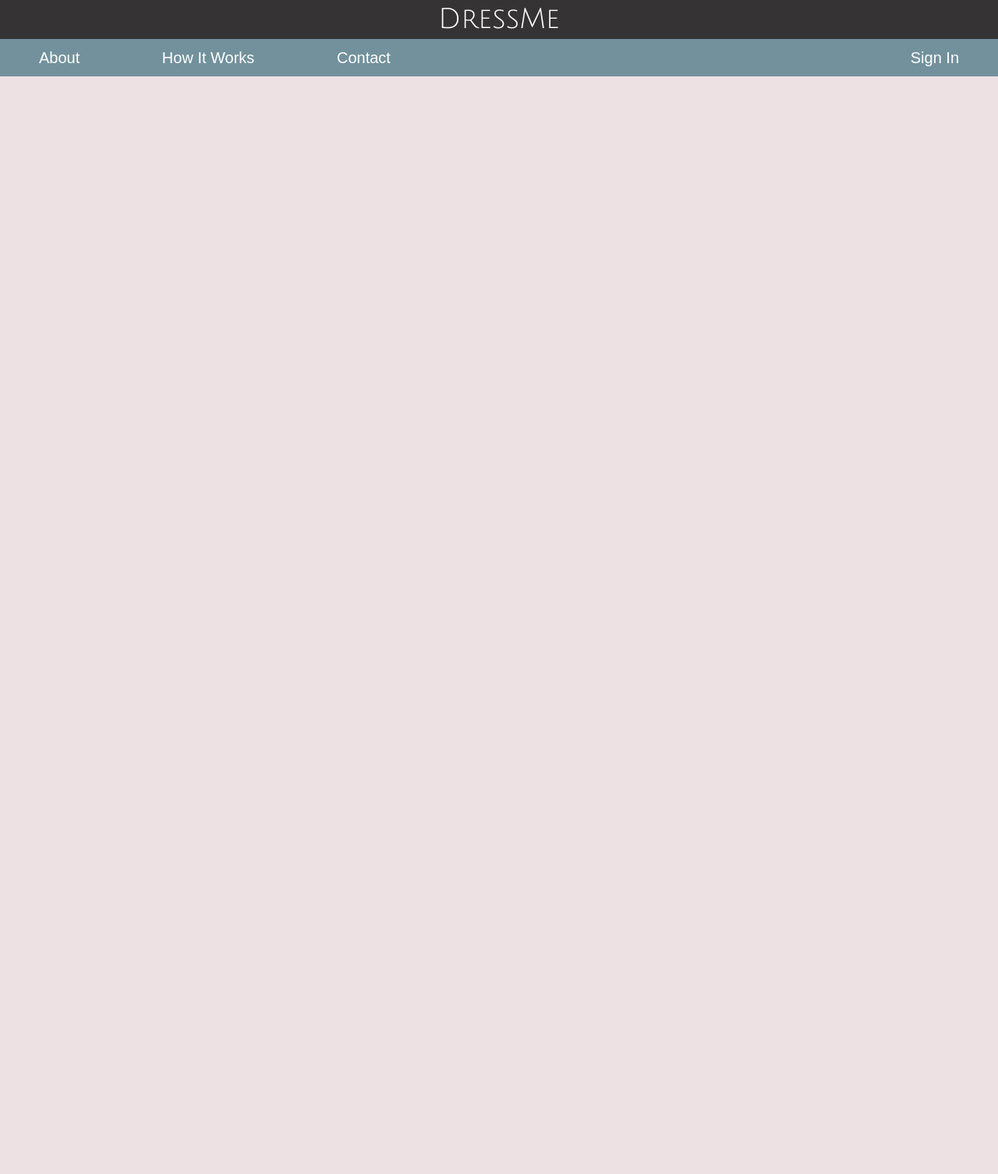
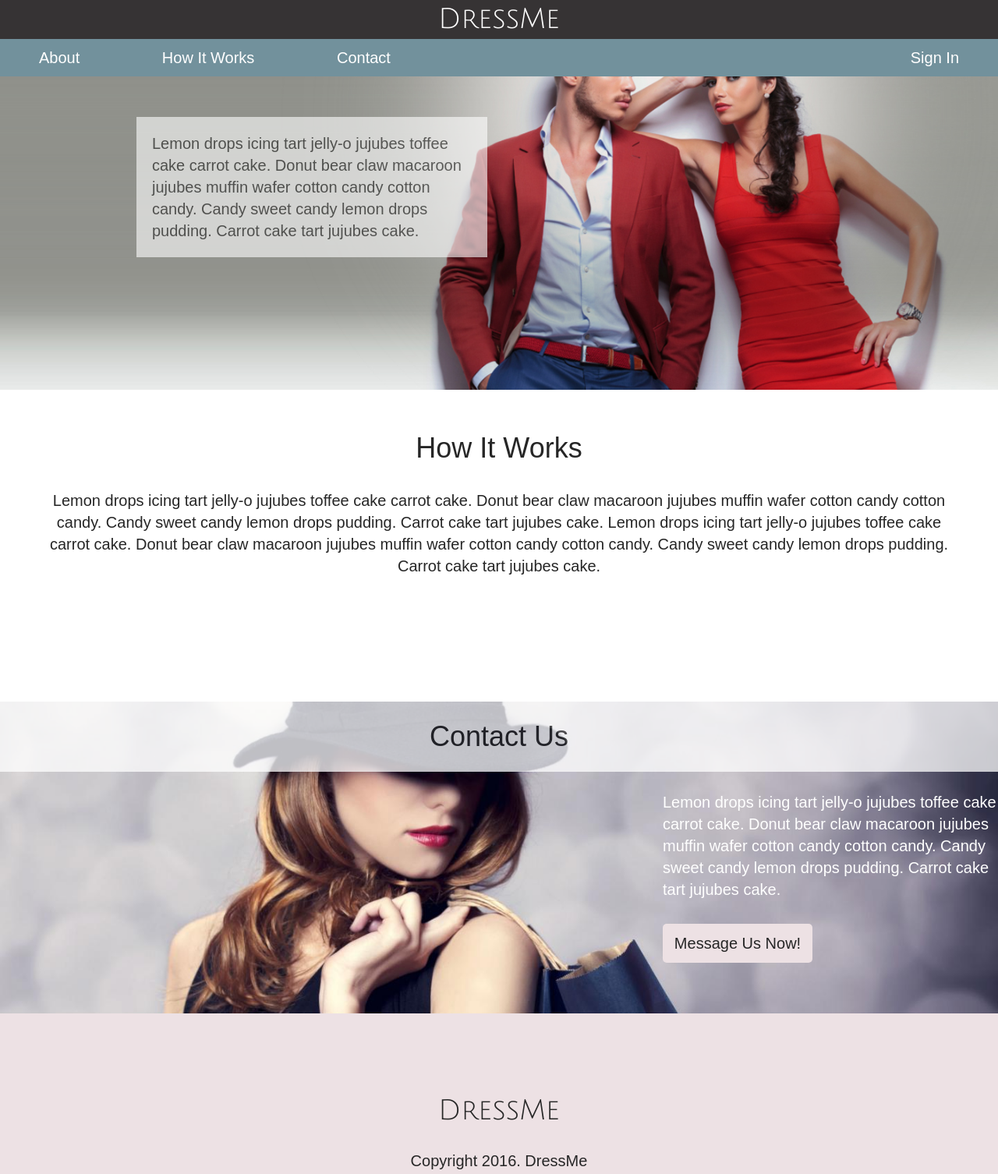
Before and after one commit to greenmrnv7/FEWD85_MelissaGreen, a plain HTML site: page Final Project_MGreen/DressMe/index.html in a window 1280 px wide. Shown: the whole page at 78% size. Before the commit the page ends 800 px from the top, so only its background shows below. Drawn offline with nearby package versions, Linux system fonts and the light colour scheme; a web font is replaced by a local one.

Commit message:
Final Project Updates

```diff
--- a/Final Project_MGreen/DressMe/CSS/style.css
+++ b/Final Project_MGreen/DressMe/CSS/style.css
@@ -54,7 +54,8 @@ body {
   background: #EDE1E4;
   width: 100%;
 }
-a {
+
+li a {
   text-decoration: none;
   color: white;
 }
@@ -74,6 +75,11 @@ a {
   overflow: hidden;
   margin: 0 auto;
   background: #72919C;
+}
+
+.nav-wrap {
+  position: fixed;
+  width: 100%;
 }
 
 .logo-style {
@@ -97,8 +103,101 @@ h1 {
 }
 
 .main-image {
+  height: 500px;
+  background: url(../Images/main_div_image.jpg) no-repeat top center #EDE1E4;
+  background-size: cover;
+  padding-top: 100px;
+}
+
+#main {
+  font-size: 20px;
+  background-color: #fff;
+  opacity: .60;
+  color: #262626;
+  position: static;
+  width: 450px;
+  padding: 20px;
+  display: inline-block;
+  margin-left: 175px;
+  margin-top: 50px;
+}
+
+.how-it-works {
+  font-size: 20px;
+  background-color: white;
+  width: 100%;
   height: 400px;
-  background-image: url(../Images/Main.Image.jpg) no-repeat center top rgb(134,141,157);
+  color: #262626;
+  text-align: center;
+  padding: 50px;
+  display: inline-block;
+}
+
+.nav-wrap {
+  position: fixed;
+  width: 100%;
+}
+
+.contact-image {
+  height: 400px;
+  background: url(../Images/contact_image.jpg) no-repeat top center #EDE1E4;
   background-size: cover;
+}
+
+#contact {
+  font-size: 20px;
+  color: white;
+  position: static;
+  width: 450px;
+  margin-left: 850px;
+  margin-top: 25px;
+}
+
+.contact-headline {
+  background-color: #fff;
+  opacity: .75;
+  color: #262626;
+  text-align: center;
+  position: relative;
+  display: inline-block;
+  padding: 20px;
+  width: 100%;
 
 }
+
+.contact-button {
+  background: #EDE1E4;
+  border-radius: 5px;
+  width: 15%;
+  height: 50px;
+  line-height: 30px;
+  box-sizing: border-box;
+  font-size: 20px;
+  color: #262626;
+  margin-left: 850px;
+  margin-top: 30px;
+  padding: 10px;
+  display: block;
+  text-align: center;
+}
+
+p a {
+  text-decoration: none;
+  color: #262626;
+}
+
+.footer-logo {
+  font-family: 'Julius Sans One', sans-serif;
+  text-align: center;
+  padding: 25px;
+  color: #262626;
+
+}
+
+.footer {
+  height: 300px;
+  color: #262626;
+  text-align: center;
+  margin: 75px;
+
+}
--- a/Final Project_MGreen/DressMe/index.html
+++ b/Final Project_MGreen/DressMe/index.html
@@ -11,6 +11,7 @@
 </head>
 <body>
   <header>
+    <div class="nav-wrap">
     <div><h1 class="logo-style">DressMe</h1></div>
     <ul class="nav-style">
       <li><a href="#">About</a></li>
@@ -18,14 +19,33 @@
       <li><a href="#">Contact</a></li>
       <li style="float:right"><a href="#">Sign In</a></li>
     </ul>
+    </div>
   </header>
   <main>
-  <div class="main-image"></div>
+    <div class="main-image">
+      <div id="main"><p>Lemon drops icing tart jelly-o jujubes toffee cake carrot cake. Donut bear claw macaroon jujubes muffin wafer cotton candy cotton candy. Candy sweet candy lemon drops pudding. Carrot cake tart jujubes cake.</p></div>
+    </div>
+    <div class="how-it-works">
+      <h1>How It Works</h1>
+      <br>
+      <p>Lemon drops icing tart jelly-o jujubes toffee cake carrot cake. Donut bear claw macaroon jujubes muffin wafer cotton candy cotton candy. Candy sweet candy lemon drops pudding. Carrot cake tart jujubes cake. Lemon drops icing tart jelly-o jujubes toffee cake carrot cake. Donut bear claw macaroon jujubes muffin wafer cotton candy cotton candy. Candy sweet candy lemon drops pudding. Carrot cake tart jujubes cake.</p>
+      <br>
+    </div>
+    <div class="contact-image">
+      <div class="contact">
+      <h1 class="contact-headline">Contact Us</h1>
+      </div>
+      <div id="contact"><p>Lemon drops icing tart jelly-o jujubes toffee cake carrot cake. Donut bear claw macaroon jujubes muffin wafer cotton candy cotton candy. Candy sweet candy lemon drops pudding. Carrot cake tart jujubes cake.</p></div>
+      <p class="contact-button"><a href="#">Message Us Now!</a></p>
+    </div>
+  </main>
+  <footer class="footer">
+    <div>
+      <h1 class="footer-logo">DressMe</h1>
+      <p>Copyright 2016. DressMe</p>
+    </div>
 
-
-
-  </main>
-  <footer></footer>
+  </footer>
 <script src="https://ajax.googleapis.com/ajax/libs/jquery/1.12.3/jquery.min.js"></script>
 <script type="text/javascript" src="JS/main.js"></script>
 </body>
```
Also changed, not shown: Final Project_MGreen/DressMe/Images/Main_Image.jpg (renamed from Final Project_MGreen/DressMe/Images/Main Image.jpg), Final Project_MGreen/DressMe/Images/contact_image.jpg (added), Final Project_MGreen/DressMe/Images/main_div_image.jpg (added).
